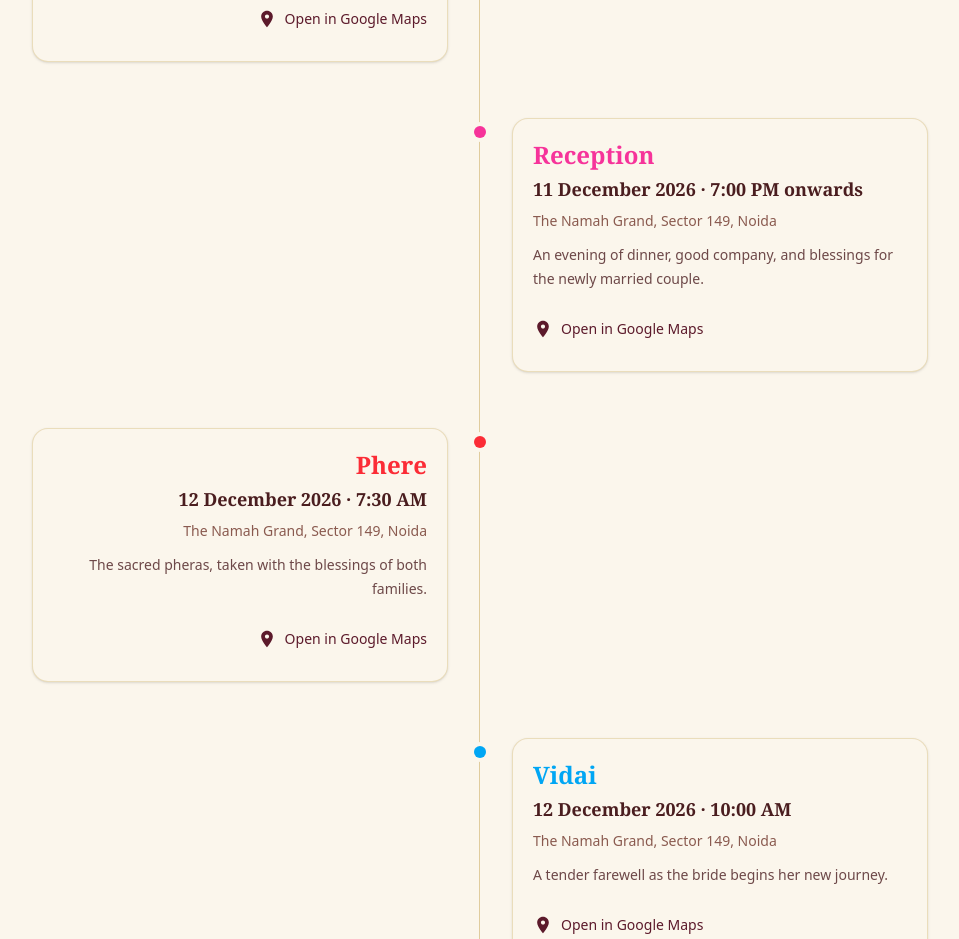
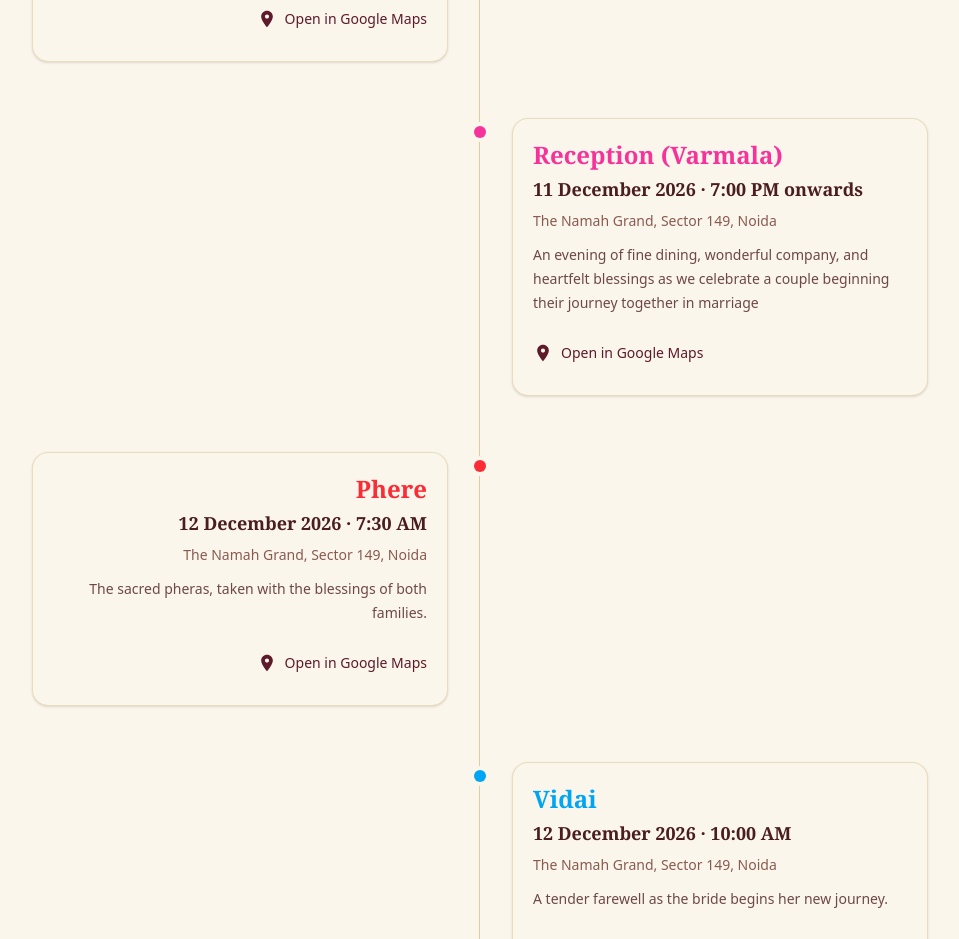
Before and after one commit to utsavsharma27/utsavwedssrishti, a React (Vite) app: page / in a window 1280 px wide. Shown: the part 2300-3239 px from the top of the page, without its empty margins (160-1119 px from the left). Built offline with nearby package versions, Linux system fonts and the light colour scheme.

Commit message:
Modify reception title and event note
Updated reception title and note for clarity and detail.

```diff
--- a/src/data/site.config.js
+++ b/src/data/site.config.js
@@ -91,11 +91,11 @@ export const site = {
     },
     {
       id: "reception",
-      title: "Reception",
+      title: "Reception (Varmala)",
       date: "11 December 2026",
       time: "7:00 PM onwards",
       venue: "The Namah Grand, Sector 149, Noida",
-      note: "An evening of dinner, good company, and blessings for the newly married couple.",
+      note: "An evening of fine dining, wonderful company, and heartfelt blessings as we celebrate a couple beginning their journey together in marriage",
       accent: "lotus",
       mapsUrl: "https://maps.app.goo.gl/kyKHVdrF3FLKGzbR7",
     },
```
